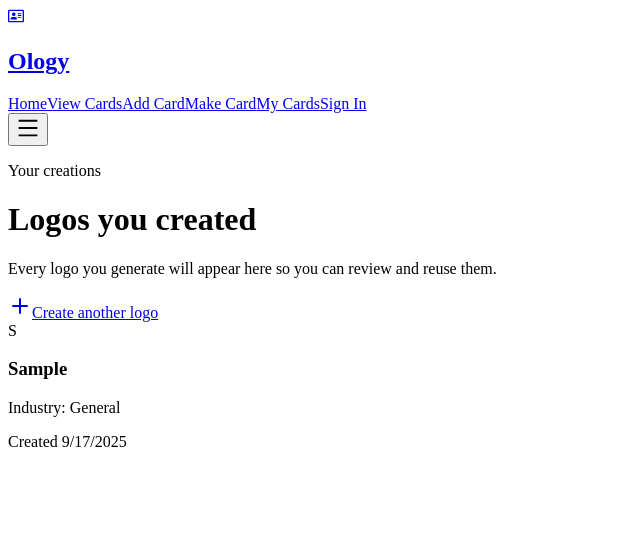
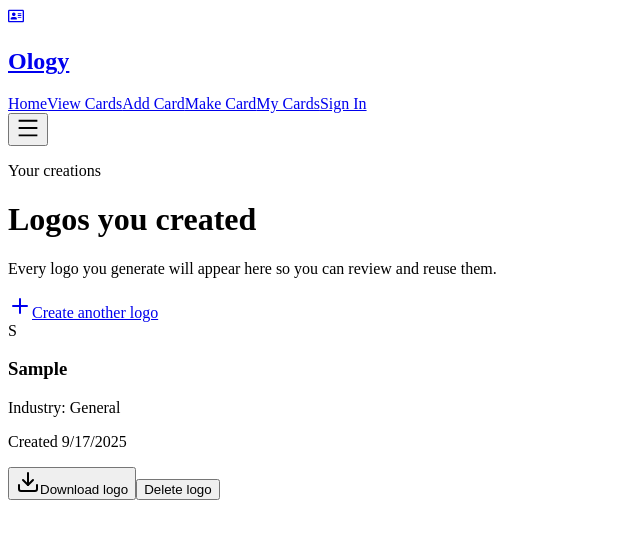
Before and after one commit to seyuan111/Business-Card-Frontend, a React (Vite) app: page / in a window 1280 px wide. Both pictures are taken after typing "Sample" into the empty fields and a click on the button "Create My Logo Now". Shown: the top 538 px of the page, without its empty margins (0-640 px from the left). Built offline with nearby package versions, Linux system fonts and the light colour scheme.

Commit message:
feat(LogosLost.jsx): added delete and download buttons

```diff
--- a/src/components/Reviews.jsx
+++ b/src/components/Reviews.jsx
@@ -37,10 +37,18 @@ const Reviews = () => {
 
   return (
     <div className="py-16 bg-neutral-200">
-      <h2 className="text-center text-3xl sm:text-4xl font-bold mb-8">User Reviews</h2>
+      <div className="mx-auto max-w-7xl px-4 sm:px-6 lg:px-8">
+        <div className="text-center mb-10">
+          <p className="text-sm uppercase tracking-[0.35em] text-slate-500 mb-3">What people are saying</p>
+          <h2 className="text-3xl sm:text-4xl font-bold text-slate-900">User Reviews</h2>
+          <p className="mt-3 text-slate-600 max-w-2xl mx-auto">
+            Real feedback from users who love how easy it is to create, share, and manage business cards.
+          </p>
+        </div>
 
+        <div className="relative">
           <Swiper
-        spaceBetween={30}
+            spaceBetween={24}
             slidesPerView={1}
             loop={true}
             autoplay={{ delay: 3000 }}
@@ -51,36 +59,53 @@ const Reviews = () => {
             breakpoints={{
               640: {
                 slidesPerView: 2,
-            spaceBetween: 20,
+                spaceBetween: 24,
               },
               1024: {
                 slidesPerView: 3,
-            spaceBetween: 30,
+                spaceBetween: 28,
               },
             }}
           >
             {reviews.map((review, index) => (
               <SwiperSlide
                 key={index}
-            className="text-center p-6 bg-white rounded-xl shadow-lg flex flex-col justify-between h-[50%]"
+                className="h-full"
               >
+                <div className="h-full flex flex-col rounded-3xl border border-slate-200 bg-white p-8 shadow-[0_24px_80px_rgba(15,23,42,0.08)] transition hover:-translate-y-1 duration-300">
+                  <div className="flex items-center justify-center mb-6">
                     <img
                       src={review.image}
                       alt={review.name}
-              className="w-24 h-24 rounded-full mx-auto mb-4"
+                      className="w-24 h-24 rounded-full shadow-lg"
                     />
-            <p className="text-lg font-semibold">{review.name}</p>
-            <p className="text-gray-500">{review.review}</p>
+                  </div>
+
+                  <div className="flex-1">
+                    <p className="text-lg font-semibold text-slate-900 text-center">{review.name}</p>
+                    <p className="mt-4 text-sm leading-7 text-slate-600 text-center">
+                      {review.review}
+                    </p>
+                  </div>
+
+                  <div className="mt-8 text-center">
+                    <span className="inline-flex rounded-full bg-cyan-100 px-4 py-2 text-xs font-semibold uppercase tracking-[0.25em] text-cyan-700">
+                      Verified user
+                    </span>
+                  </div>
+                </div>
               </SwiperSlide>
             ))}
-        {/* Left and Right Arrows */}
-        <div className="swiper-button-prev absolute top-1/2 left-4 transform -translate-y-1/2 cursor-pointer z-10 text-white bg-gray-800 p-2 rounded-full hover:bg-blue-600 transition duration-300 ease-in-out">
-          <BsArrowLeftCircle size={40} />
+          </Swiper>
+
+          <div className="swiper-button-prev absolute top-1/2 left-0 -translate-y-1/2 cursor-pointer z-10 text-slate-900 bg-white p-2 rounded-full shadow-lg hover:bg-slate-50 transition duration-300">
+            <BsArrowLeftCircle size={34} />
           </div>
-        <div className="swiper-button-next absolute top-1/2 right-4 transform -translate-y-1/2 cursor-pointer z-10 text-white bg-gray-800 p-2 rounded-full hover:bg-blue-600 transition duration-300 ease-in-out">
-          <BsArrowRightCircle size={40} />
+          <div className="swiper-button-next absolute top-1/2 right-0 -translate-y-1/2 cursor-pointer z-10 text-slate-900 bg-white p-2 rounded-full shadow-lg hover:bg-slate-50 transition duration-300">
+            <BsArrowRightCircle size={34} />
           </div>
-      </Swiper>
+        </div>
+      </div>
     </div>
   );
 };
--- a/src/pages/LogosList.jsx
+++ b/src/pages/LogosList.jsx
@@ -1,6 +1,6 @@
 import React, { useEffect, useState } from 'react'
 import { Link } from 'react-router-dom'
-import { Sparkles, Plus } from 'lucide-react'
+import { Sparkles, Plus, Download } from 'lucide-react'
 import NavBar from '../components/NavBar';
 
 const STORAGE_KEY = 'createdLogos'
@@ -12,6 +12,30 @@ const LogosList = () => {
     const storedLogos = JSON.parse(localStorage.getItem(STORAGE_KEY) || '[]')
     setLogos(storedLogos)
   }, [])
+
+  const handleDeleteLogo = (id) => {
+    const confirmed = window.confirm('Delete this logo permanently?')
+    if (!confirmed) return
+
+    const nextLogos = logos.filter((logo) => logo.id !== id)
+    setLogos(nextLogos)
+    localStorage.setItem(STORAGE_KEY, JSON.stringify(nextLogos))
+  }
+
+  const handleDownloadLogo = (logo) => {
+    const fileName = `${logo.companyName.trim().replace(/[^a-zA-Z0-9_-]/g, '_') || 'logo'}_${logo.id}`
+    const svgContent = `<?xml version="1.0" encoding="UTF-8"?>\n<svg xmlns="http://www.w3.org/2000/svg" width="800" height="800" viewBox="0 0 800 800">\n  <rect width="800" height="800" fill="#0f172a" />\n  <text x="50%" y="50%" dominant-baseline="middle" text-anchor="middle" fill="#38bdf8" font-family="Inter, sans-serif" font-size="96">${logo.companyName}</text>\n</svg>`
+
+    const blob = new Blob([svgContent], { type: 'image/svg+xml;charset=utf-8' })
+    const url = URL.createObjectURL(blob)
+    const anchor = document.createElement('a')
+    anchor.href = url
+    anchor.download = `${fileName}.svg`
+    document.body.appendChild(anchor)
+    anchor.click()
+    document.body.removeChild(anchor)
+    URL.revokeObjectURL(url)
+  }
 
   return (
     <div className="min-h-screen bg-slate-950 text-white">
@@ -64,6 +88,23 @@ const LogosList = () => {
                 <p className="mt-4 text-xs uppercase tracking-[0.2em] text-slate-400">
                   Created {new Date(logo.createdAt).toLocaleDateString()}
                 </p>
+                <div className="mt-6 flex flex-wrap items-center gap-3">
+                  <button
+                    type="button"
+                    onClick={() => handleDownloadLogo(logo)}
+                    className="inline-flex items-center justify-center rounded-full border border-cyan-400/30 bg-cyan-500/10 px-4 py-2 text-sm font-semibold text-cyan-200 transition hover:bg-cyan-500/20"
+                  >
+                    <Download className="mr-2 h-4 w-4" />
+                    Download logo
+                  </button>
+                  <button
+                    type="button"
+                    onClick={() => handleDeleteLogo(logo.id)}
+                    className="inline-flex items-center justify-center rounded-full border border-red-500/30 bg-red-500/10 px-4 py-2 text-sm font-semibold text-red-200 transition hover:bg-red-500/20"
+                  >
+                    Delete logo
+                  </button>
+                </div>
               </div>
             ))}
           </div>
```
Lines whose indentation alone changed are shown as unchanged.
